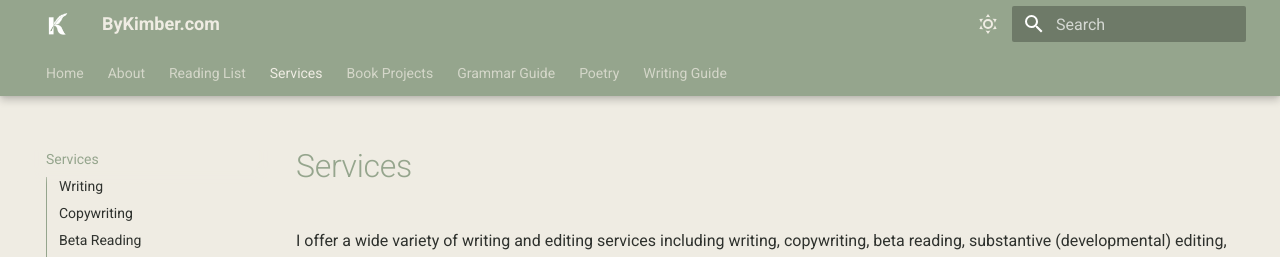
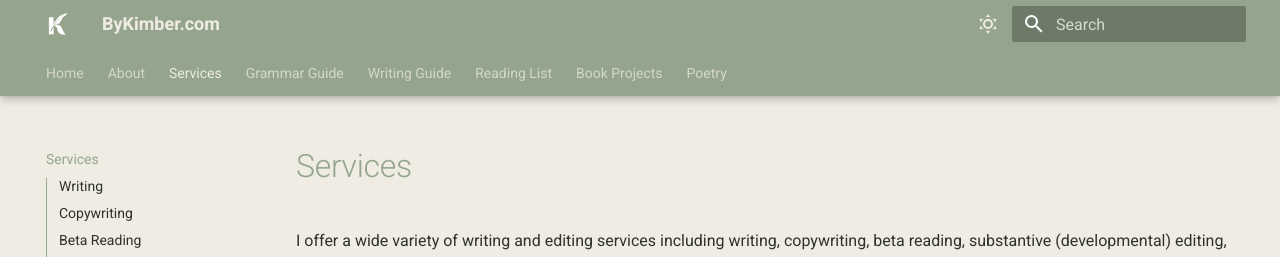
Before and after one commit to moonfIower/bykimber, an MkDocs documentation site: the page built from docs/Services.md, in a window 1280 px wide. Shown: the top 257 px of the page. Built offline with MkDocs 1.6.1 and Material for MkDocs 9.7.7, drawn with Linux system fonts in a browser that asks for light colours; part of the change alters nothing that is shown.

Commit message:
manual nav order

```diff
--- a/mkdocs.yml
+++ b/mkdocs.yml
@@ -62,3 +62,13 @@ markdown_extensions:
 
 extra_css:
   - stylesheets/extra.css
+
+nav:
+  - Home: index.md
+  - About: About.md
+  - Services: Services.md
+  - Grammar Guide: Grammar-Guide.md
+  - Writing Guide: Writing-Guide.md
+  - Reading List: Reading-List.md
+  - Book Projects: Book-Projects.md
+  - Poetry: Poetry.md
```
